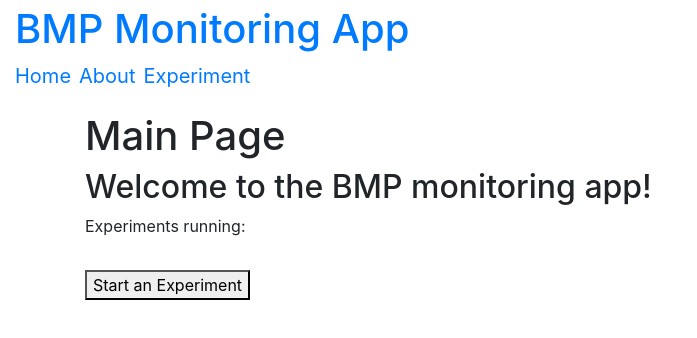
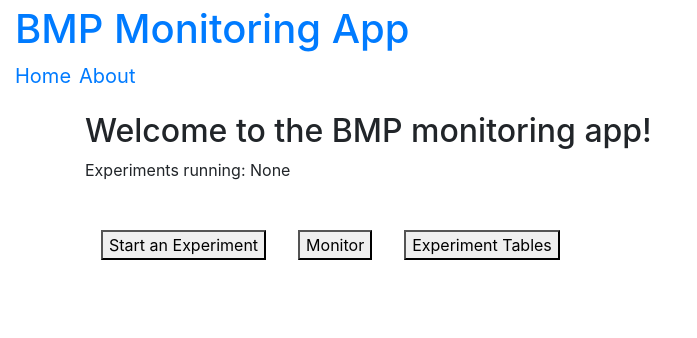
Before and after one commit to BMPMS-Micro2/bmp, a React (Create React App) app: page /home in a window 1280 px wide. Shown: the top 338 px of the page, without its empty margins (0-697 px from the left). Built offline with nearby package versions, Linux system fonts and the light colour scheme.

Commit message:
Made the links dynamic with React component Link (no anchor brackets)

```diff
--- a/src/components/menu.jsx
+++ b/src/components/menu.jsx
@@ -6,10 +6,13 @@ class Menu extends Component{
     render() {
         return (
             <div className="container">
-                <h1>Main Page</h1>
                 <h2>Welcome to the BMP monitoring app!</h2>
-                <label>Experiments running:</label><br/><br/>
-                <button>Start an Experiment</button>
+                <label>Experiments running:  None</label><br/><br/>
+                <Link to="/experiment">
+                     <button className={"m-3"}>Start an Experiment</button>
+                </Link>
+                <button className={"m-3"}>Monitor</button>
+                <button className={"m-3"}>Experiment Tables</button>
             </div>
 
 
--- a/src/components/navBar.jsx
+++ b/src/components/navBar.jsx
@@ -1,4 +1,5 @@
 import React, { Component } from "react";
+import { Link, NavLink} from "react-router-dom";
 
 class NavBar extends Component{
 
@@ -9,9 +10,8 @@ class NavBar extends Component{
                 <div className = "container ">
                     <a className = {"brand-logo "}><h1>BMP Monitoring App</h1></a>
                     <ul className = "list-inline">
-                        <li className ="list-inline-item"><a href="/home">Home</a> </li>
-                        <li className ="list-inline-item"><a href="/about">About</a> </li>
-                        <li className ="list-inline-item"><a href ="/experiment">Experiment</a> </li>
+                        <li className ="list-inline-item"><Link to="/home">Home</Link> </li>
+                        <li className ="list-inline-item"><Link to="/about">About</Link> </li>
                     </ul>
 
                 </div>
```
